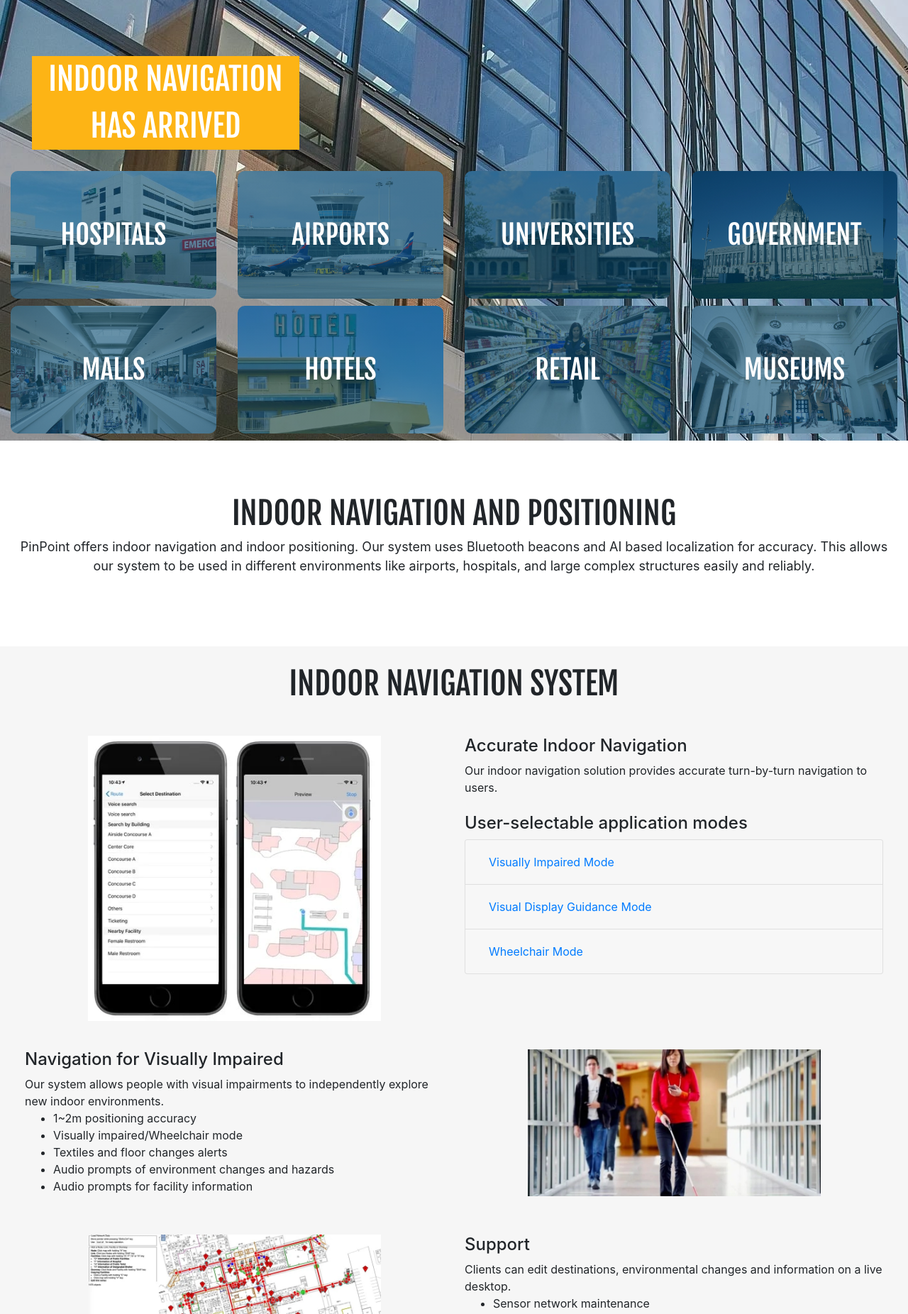
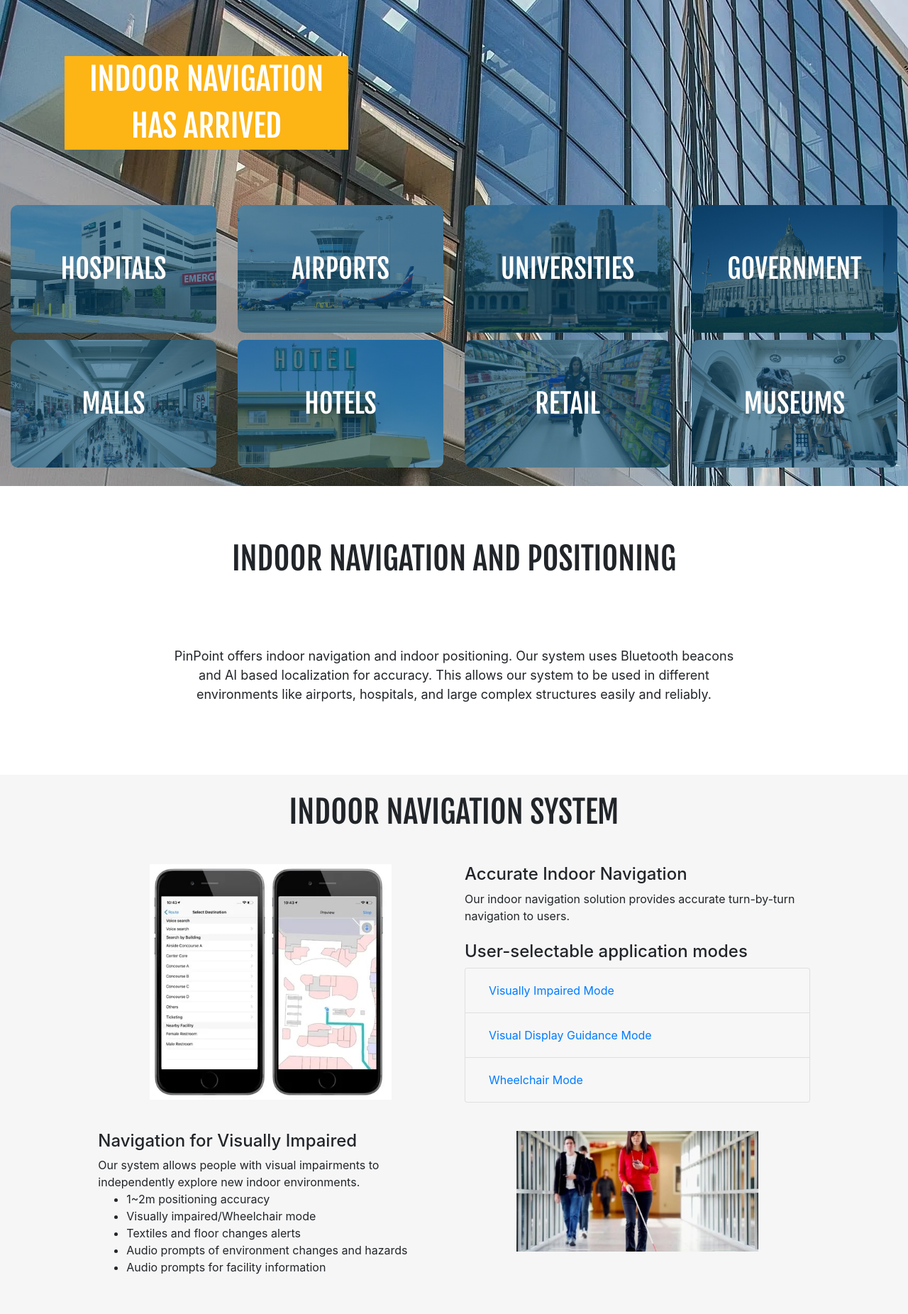
Before and after one commit to CCCodes/PinPoint, a Django app: page / in a window 1280 px wide. Shown: the part 56-1908 px from the top of the page at 71% size. Run offline with Django 3.2, Linux system fonts and the light colour scheme; some libraries are stand-ins or nearby versions.

Commit message:
upgrade django and fix large screen formatting

```diff
--- a/PinPoint/static/style.css
+++ b/PinPoint/static/style.css
@@ -22,15 +22,14 @@ body {
 }
 
 #row2 {
-  padding-top: 70px;
   padding-bottom: 100px;
   font-size: large;
   text-align: center;
 }
 
 .row-white {
+  padding: 70px 20px 20px;
   background-color: white;
-  padding: 20px;
 }
 
 .row-blue {
@@ -74,6 +73,8 @@ body {
 #blue-box {
   /*background-color: rgba(23, 13, 133, 0.8);*/
   background-color: #fdb415;
+  width: 400px;
+  margin-left: 5%;
 }
 
 #about2 {
--- a/templates/base.html
+++ b/templates/base.html
@@ -1,5 +1,4 @@
 {% load static %}
-{% load staticfiles %}
 
 <html>
 <head>
--- a/templates/hometest1.html
+++ b/templates/hometest1.html
@@ -1,5 +1,5 @@
 
-    <div class="row">
+    <div class="row mt-5">
         <div class="col-md-3">
         <div class="slide" id="slide-1">
         <div class="slide-face slide-face-front">
@@ -63,7 +63,7 @@
         </div>
         </div>
     </div>
-    <div class="row">
+    <div class="row mb-3">
         <div class="col-md-3">
         <div class="slide" id="slide-5">
         <div class="slide-face slide-face-front">
--- a/templates/main.html
+++ b/templates/main.html
@@ -1,23 +1,26 @@
 {% extends "base.html" %}
 {% load static %}
-{% load staticfiles %}
 {% block content %}
   <div class="row h-40" id="row1" style="padding: 30px; padding-top: 80px;">
-      <div class="col-md-4"><div class="container text-white w-100 h-70" id="blue-box"><p class="title">
-      Indoor navigation has arrived</p></div></div>
+      <div class="container text-white" id="blue-box"><p class="title">
+      Indoor navigation has arrived</p></div>
   </div>
     {% include "hometest1.html" %}
-      <div class="row row-white" id="row2"><p class="title">INDOOR NAVIGATION AND POSITIONING</p>
+    <div class="row row-white"><p class="title">INDOOR NAVIGATION AND POSITIONING</p></div>
+    <div class="row row-white" id="row2">
+    <div class="col-lg-2"></div>
+          <div class="col-lg-8">
       PinPoint offers indoor navigation and indoor positioning.
       Our system uses Bluetooth beacons and AI based localization
       for accuracy. This allows our system to be used in different
       environments like airports, hospitals, and large complex structures
-      easily and reliably. </div>
+      easily and reliably.</div> </div>
   <div class="row row3"><p class="title">INDOOR NAVIGATION SYSTEM</p>
   </div>
   <div class="row row3">
-      <div class="col-md-6"><img class="img-fluid center-block" src="{% static 'img1.jpg' %}" /></div>
-      <div class="col-md-6">
+  <div class="col-lg-1"></div>
+      <div class="col-md-6 col-lg-5"><img class="img-fluid center-block" style="max-width: 400px;" src="{% static 'img1.jpg' %}" /></div>
+      <div class="col-md-6 col-lg-5">
           <h4>Accurate Indoor Navigation</h4>
 Our indoor navigation solution provides accurate turn-by-turn navigation to users.<br/><br/>
           <h4>User-selectable application modes</h4>
@@ -100,7 +103,8 @@ Our indoor navigation solution provides accurate turn-by-turn navigation to user
       </div>
   </div>
       <div class="row row3">
-          <div class="col-md-6"><h4>Navigation for Visually Impaired</h4>
+      <div class="col-lg-1"></div>
+          <div class="col-md-6 col-lg-5"><h4>Navigation for Visually Impaired</h4>
 Our system allows people with visual impairments to independently explore new indoor environments.
               <ul>
                   <li>1~2m positioning accuracy</li>
@@ -109,11 +113,12 @@ Our system allows people with visual impairments to independently explore new in
                   <li>Audio prompts of environment changes and hazards</li>
                   <li>Audio prompts for facility information</li>
               </ul></div>
-          <div class="col-md-6"><img class="img-fluid center-block" src="{% static 'img2.jpg' %}" /></div>
+          <div class="col-md-6 col-lg-5"><img class="img-fluid center-block" src="{% static 'img2.jpg' %}" /></div>
       </div>
       <div class="row row3">
-          <div class="col-md-6"><img class="img-fluid center-block" src="{% static 'img3.jpg' %}" /></div>
-          <div class="col-md-6">
+      <div class="col-lg-1"></div>
+          <div class="col-md-6 col-lg-5"><img class="img-fluid center-block" src="{% static 'img3.jpg' %}" /></div>
+          <div class="col-md-6 col-lg-5">
               <h4>Support</h4>
 Clients can edit destinations, environmental changes and information on a live desktop.
               <ul>
@@ -128,7 +133,8 @@ Clients can edit destinations, environmental changes and information on a live d
       <div class="row row-white"><p class="title">BENEFITS</p>
       </div>
       <div class="row row-white">
-          <div class="col-md-8">
+        <div class="col-lg-1"></div>
+          <div class="col-md-8 col-lg-5">
               <ul>
                   <li>Providing people with visual impairments accessibility</li>
                   <li>Showcasing your facility and creating an engaging and positive experience for your clients</li>
@@ -140,7 +146,7 @@ Clients can edit destinations, environmental changes and information on a live d
                   <li>Integrating with existing facility systems to increase adoption and client/patient on-time arrivals</li>
               </ul>
           </div>
-          <div class="col-md-4"><img class="center-block" src="{% static 'img4.jpg' %}" /></div>
+          <div class="col-md-4 col-lg-4"><img class="center-block" src="{% static 'img4.jpg' %}" /></div>
       </div>
       <div class="row row3"><p class="title">VIDEO</p>
       </div>
@@ -171,6 +177,8 @@ Field experiment in Nihonbashi, Tokyo (Feb 2017)</div>
           <p class="title">OUR MISSION</p>
       </div>
       <div class="row row-blue" id="mission">
+      <div class="col-lg-3"></div>
+      <div class="col-lg-6">
           Our mission is to lend a virtual hand through innovative technology; helping those in
-          need to navigate complex indoor environments, simply and safely.
+          need to navigate complex indoor environments, simply and safely.</div>
       </div>{% endblock %}
```
Also changed, not shown: templates/hometest2.html (added, +126 -0 lines).
